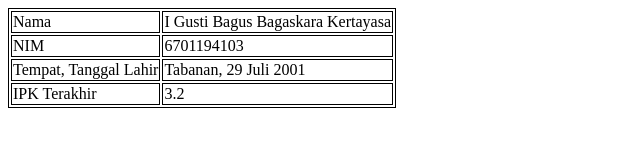
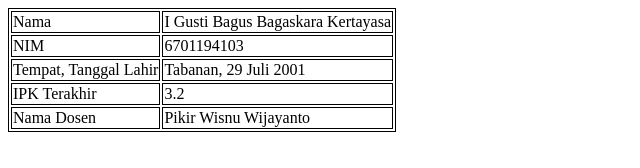
Before and after one commit to bagaskarakertayasa/6701194103-assesment1pwb, a plain HTML site: page index.html in a window 1280 px wide. Shown: the whole page, without its empty margins (0-640 px from the left). Drawn offline with Linux system fonts and the light colour scheme.

Commit message:
v1.7-6701194103

```diff
--- a/index.html
+++ b/index.html
@@ -33,6 +33,10 @@
         <td> IPK Terakhir </td>
         <td> 3.2 </td>
     </tr>
+    <tr>
+        <td> Nama Dosen </td>
+        <td> Pikir Wisnu Wijayanto </td>
+    </tr>
 </table>
 </body>
 </html>
```
